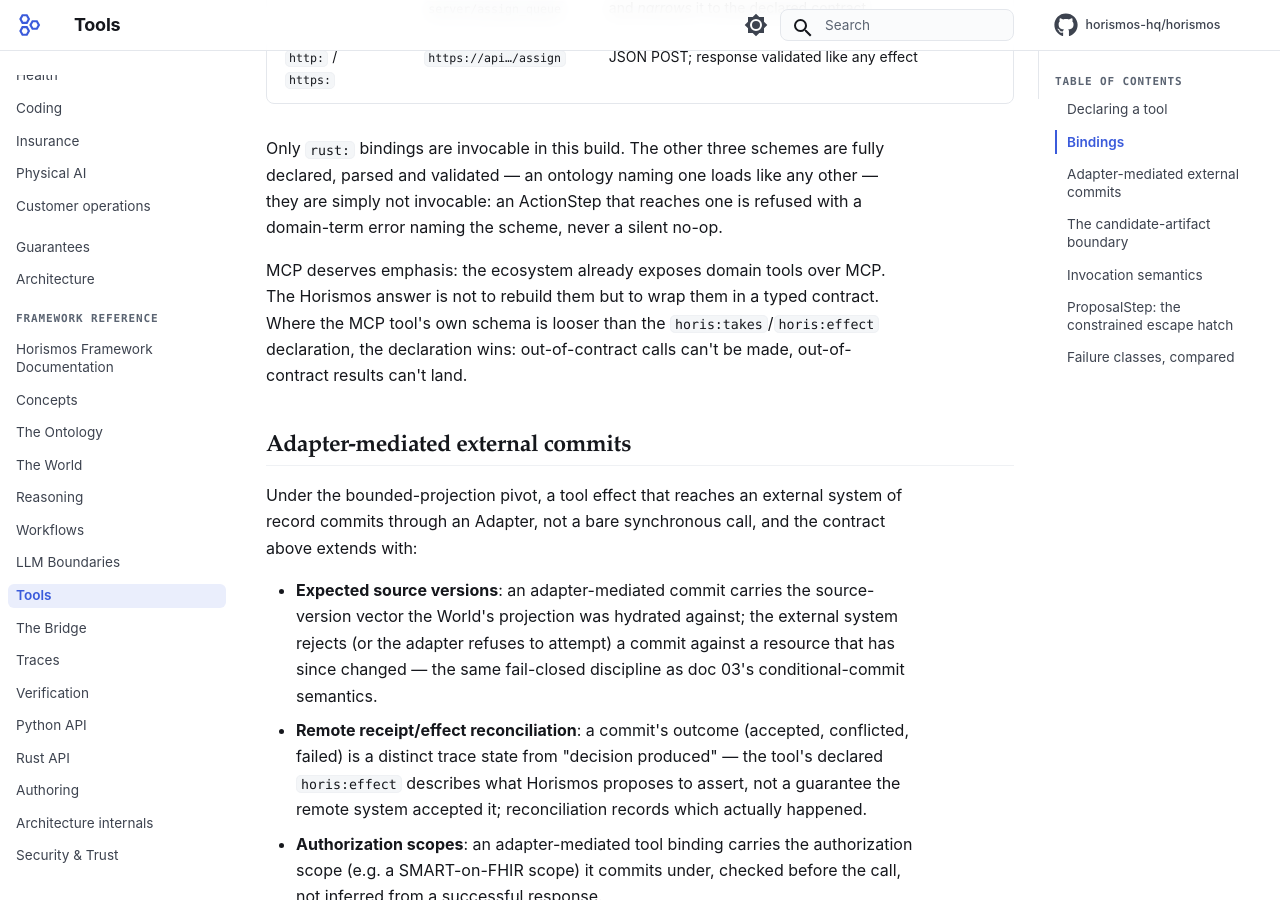
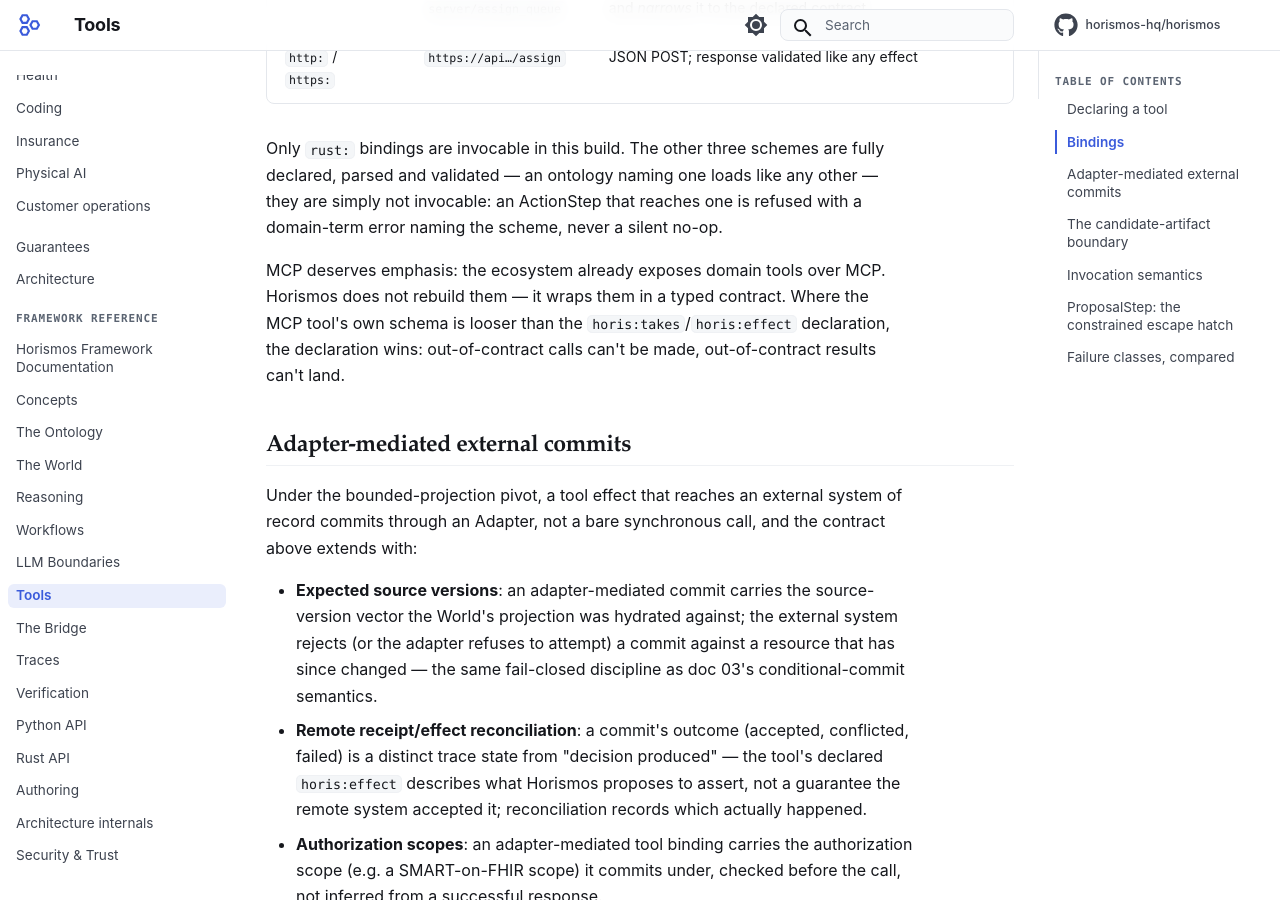
Before and after one commit to horismos-hq/horismos, an MkDocs documentation site: the page built from docs/framework/07-tools.md, in a window 1280 px wide and 900 px high, scrolled down 1189 px. Built offline with MkDocs 1.6.1 and Material for MkDocs 9.7.7, drawn with Linux system fonts in a browser that asks for light colours; comment, search, counter and statistics services are not loaded.

Commit message:
no-mistakes(review): docs: restore original MCP paragraph in 07-tools

```diff
--- a/docs/framework/07-tools.md
+++ b/docs/framework/07-tools.md
@@ -46,11 +46,10 @@ declared, parsed and validated — an ontology naming one loads like any other
 are simply not invocable: an ActionStep that reaches one is refused with a domain-term
 error naming the scheme, never a silent no-op.
 
-MCP deserves emphasis: the ecosystem already exposes domain tools over MCP. The
-Horismos answer is not to rebuild them but to wrap them in a typed contract. Where
-the MCP tool's own schema is looser than the `horis:takes`/`horis:effect`
-declaration, the declaration wins: out-of-contract calls can't be made,
-out-of-contract results can't land.
+MCP deserves emphasis: the ecosystem already exposes domain tools over MCP. Horismos
+does not rebuild them — it wraps them in a typed contract. Where the MCP tool's own
+schema is looser than the `horis:takes`/`horis:effect` declaration, the declaration
+wins: out-of-contract calls can't be made, out-of-contract results can't land.
 
 ## Adapter-mediated external commits
 
```
